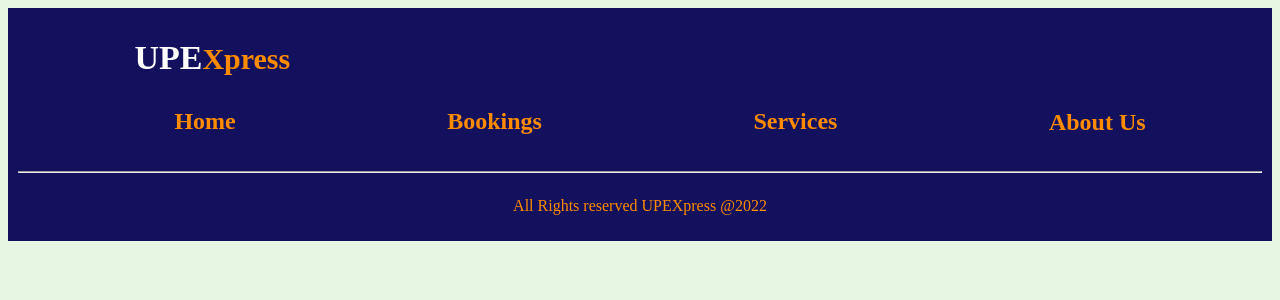
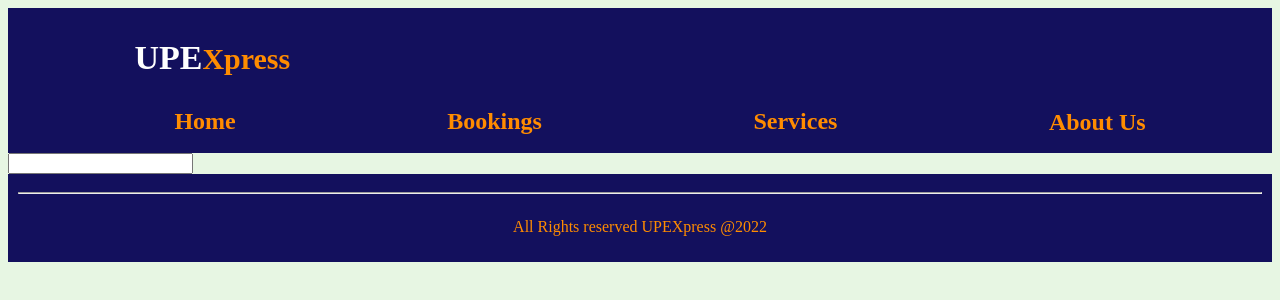
Before and after one commit to rodgersochieng/UPEXpress, a React (Create React App) app: page /booking in a window 1280 px wide. Shown: the top 300 px of the page. Built offline with nearby package versions, Linux system fonts and the light colour scheme.

Commit message:
updating README

```diff
--- a/src/BookingPage/Booking.js
+++ b/src/BookingPage/Booking.js
@@ -2,5 +2,11 @@ import React from "react";
 import Records from "../Records.json";
 
 export default function Booking() {
-  return;
+  return (
+    <>
+      <form action="">
+        <input placeholder=""></input>
+      </form>
+    </>
+  );
 }
```
Also changed, not shown: 1 other file (tests, documents, lock files or other folders).
